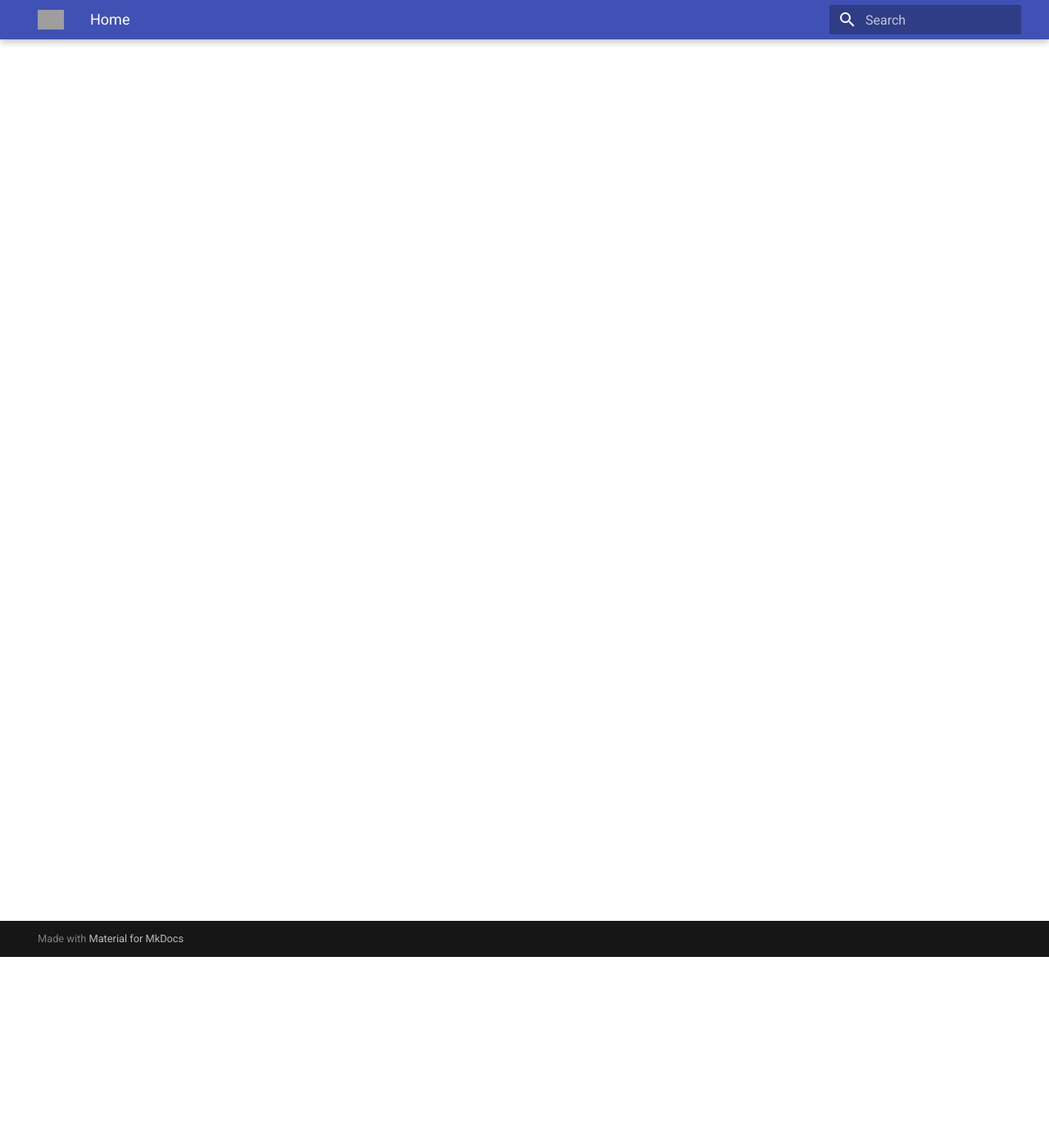
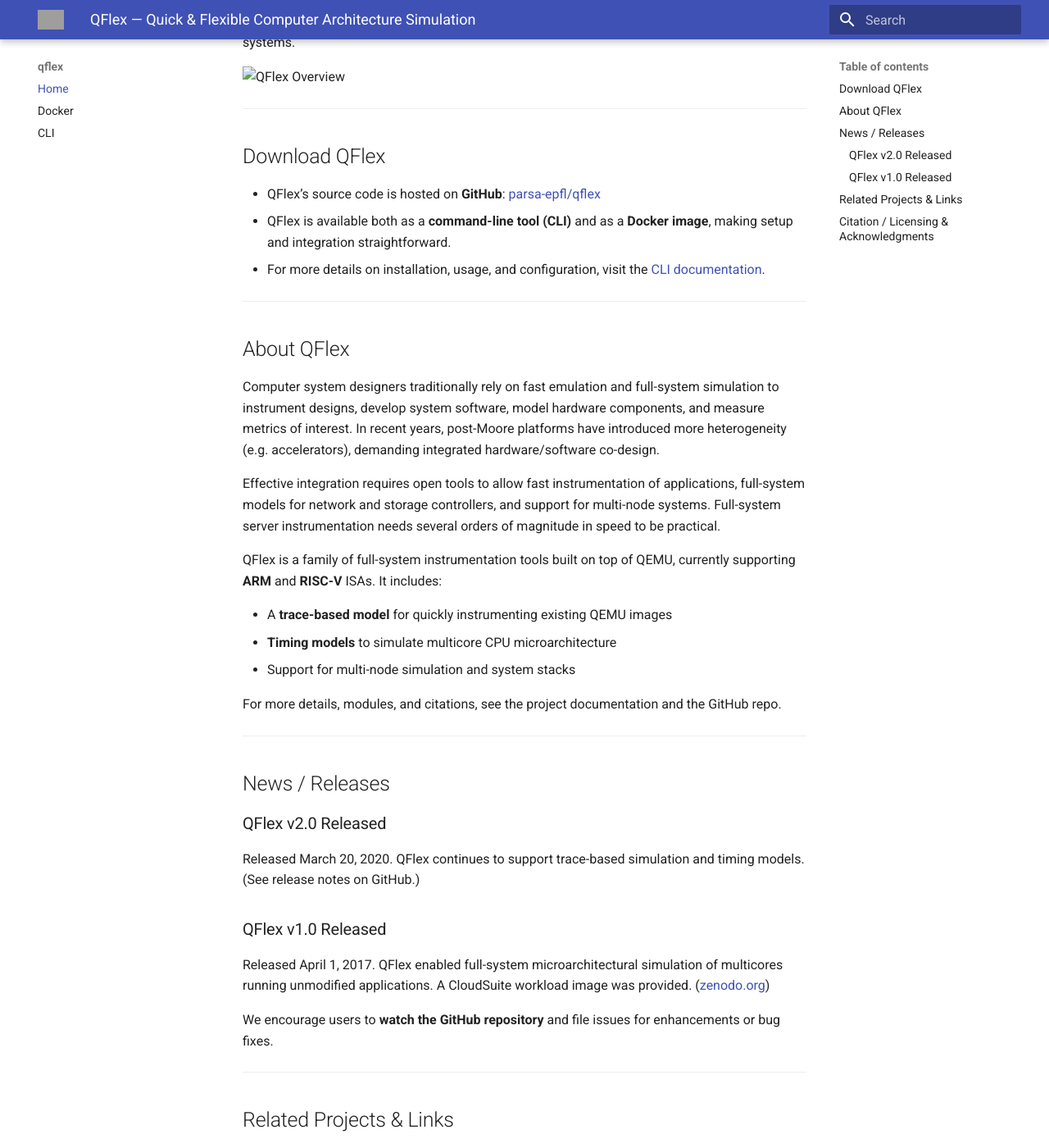
Before and after one commit to parsa-epfl/qflex, an MkDocs documentation site: the page built from mk_docs/index.md, in a window 1280 px wide and 1400 px high, scrolled down 233 px. Shown: the whole window at 82% size. Built offline with MkDocs 1.6.1 and Material for MkDocs 9.7.7, drawn with Linux system fonts in a browser that asks for light colours; some of the changed text lies outside the part shown; grey boxes are pictures that could not be loaded.

Commit message:
init docker md

```diff
--- a/mk_docs/index.md
+++ b/mk_docs/index.md
@@ -1 +1,65 @@
-This site currently documents the CLI.
+---
+title: QFlex — Quick & Flexible Computer Architecture Simulation
+---
+
+# QFlex | Quick & Flexible Computer Architecture Simulation
+
+State-of-the-art modeling tools for the computer architecture community.
+The QFlex project targets quick, accurate, and flexible simulation of multi-node computer systems.
+
+![QFlex Overview](logo/qflex_overview_scheme.jpg)
+
+---
+
+## Download QFlex
+
+- QFlex’s source code is hosted on **GitHub**: [parsa-epfl/qflex](https://github.com/parsa-epfl/qflex)
+- QFlex is available both as a **command-line tool (CLI)** and as a **Docker image**, making setup and integration straightforward.
+- For more details on installation, usage, and configuration, visit the [CLI documentation](reference/cli/).
+
+---
+
+## About QFlex
+
+Computer system designers traditionally rely on fast emulation and full-system simulation to instrument designs, develop system software, model hardware components, and measure metrics of interest. In recent years, post-Moore platforms have introduced more heterogeneity (e.g. accelerators), demanding integrated hardware/software co-design.
+
+Effective integration requires open tools to allow fast instrumentation of applications, full-system models for network and storage controllers, and support for multi-node systems. Full-system server instrumentation needs several orders of magnitude in speed to be practical.
+
+QFlex is a family of full-system instrumentation tools built on top of QEMU, currently supporting **ARM** and **RISC-V** ISAs. It includes:
+
+- A **trace-based model** for quickly instrumenting existing QEMU images
+- **Timing models** to simulate multicore CPU microarchitecture
+- Support for multi-node simulation and system stacks
+
+For more details, modules, and citations, see the project documentation and the GitHub repo.
+
+---
+
+## News / Releases
+
+### QFlex v2.0 Released
+
+Released March 20, 2020. QFlex continues to support trace-based simulation and timing models. (See release notes on GitHub.)
+
+### QFlex v1.0 Released
+
+Released April 1, 2017. QFlex enabled full-system microarchitectural simulation of multicores running unmodified applications. A CloudSuite workload image was provided. ([zenodo.org](https://zenodo.org/records/504368))
+
+We encourage users to **watch the GitHub repository** and file issues for enhancements or bug fixes.
+
+---
+
+## Related Projects & Links
+
+- **Flexus** (cycle-accurate simulator used in QFlex): [parsa-epfl/flexus](https://github.com/parsa-epfl/flexus)
+- **libqflex** (API between QEMU and Flexus): [parsa-epfl/libqflex](https://github.com/parsa-epfl/libqflex)
+- EPFL’s EcoCloud page on QFlex: [EcoCloud – QFlex](https://ecocloud.epfl.ch/research/sustainable-it-infrastructure/qflex/)
+
+---
+
+## Citation / Licensing & Acknowledgments
+
+- QFlex is open source under licenses as described in the GitHub repository.
+- The project relies on QEMU, Boost, Conan, and other components, each governed by their own licenses.
+
+© 2025 EPFL PARSA – 1015 Lausanne, Switzerland – tel. +41 21 693 1395 – All Rights Reserved
--- a/mkdocs.yml
+++ b/mkdocs.yml
@@ -18,4 +18,5 @@
   - mkdocs-click
 nav:
   - Home: index.md
+  - Docker: reference/dep.md
   - CLI: reference/cli.md
```
Also changed, not shown: mk_docs/reference/docker.md (added, +5 -0 lines), 2 other files.
